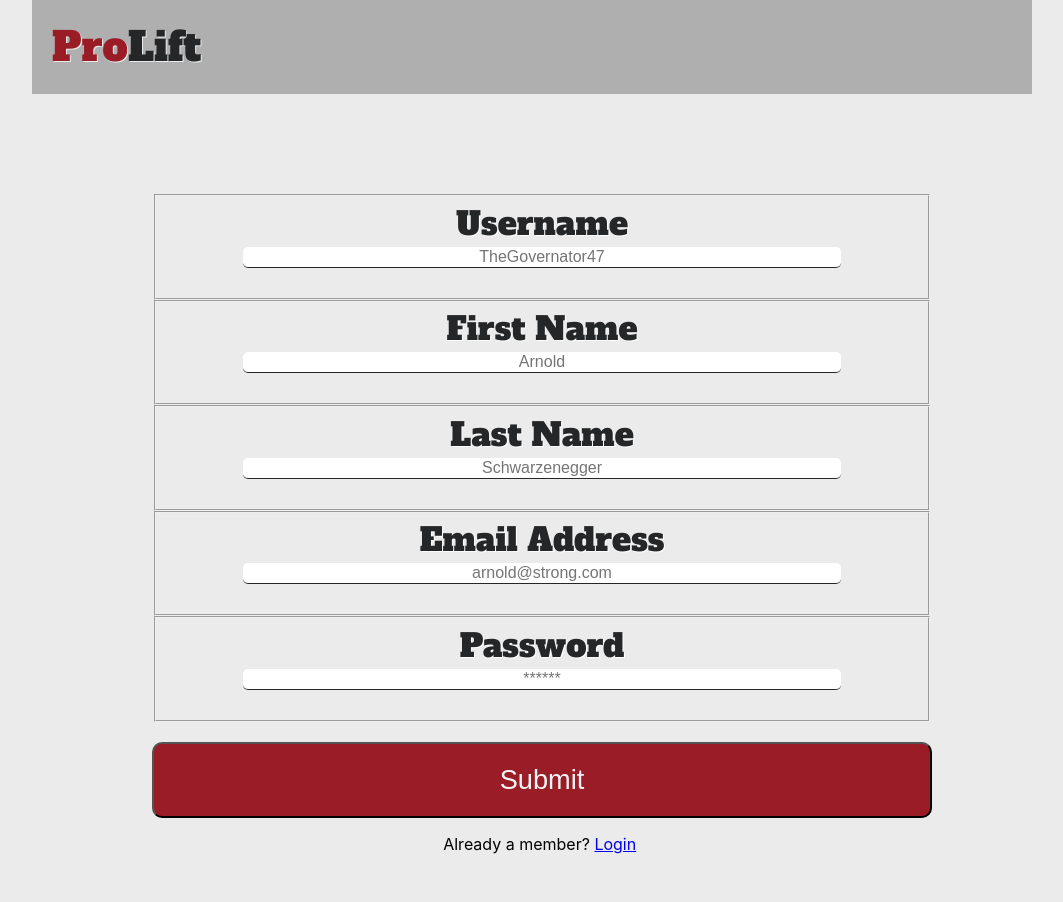
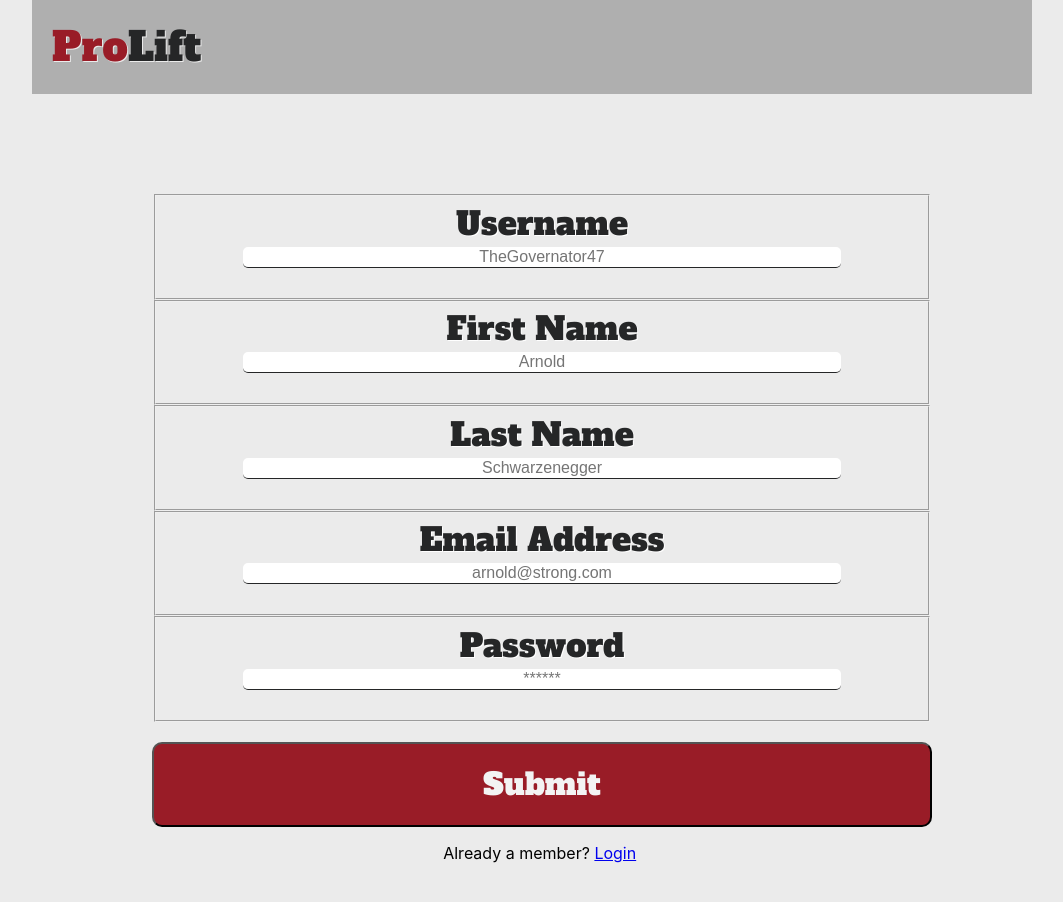
Before and after one commit to Weight-Lifting-Journal-Tattoine/FrontEnd, a React (Create React App) app: page / in a window 1280 px wide. Shown: the top 902 px of the page, without its empty margins (108-1171 px from the left). Built offline with nearby package versions, Linux system fonts and the light colour scheme.

Commit message:
CreatJournal and journal styling

```diff
--- a/src/components/auth/Login.js
+++ b/src/components/auth/Login.js
@@ -118,8 +118,9 @@ const ButtonStyle = styled.button`
   width:100%;
   border-radius: 10px;
   color: #f3f3f3;
-  font-size: 1.7rem;
+  font-size: 1.9rem;
   transition: 1s;
+  font-family: "Alfa Slab One", cursive;
 `
 
 const LogoStyle = styled.div`
--- a/src/components/auth/Register.js
+++ b/src/components/auth/Register.js
@@ -141,8 +141,9 @@ const ButtonStyle = styled.button`
   width:100%;
   border-radius: 10px;
   color: #f3f3f3;
-  font-size: 1.7rem;
+  font-size: 1.9rem;
   transition: 1s;
+  font-family: "Alfa Slab One", cursive;
 `
 
 const LogoStyle = styled.div`
--- a/src/components/journals/CreateJournal.js
+++ b/src/components/journals/CreateJournal.js
@@ -46,7 +46,7 @@ const CreateJournal = props => {
             onChange={inputHandler}
           />
         </label>
-
+          <span></span>
           <label>
             <Date>Select a Region</Date>
             <select
--- a/src/components/journals/Journal.js
+++ b/src/components/journals/Journal.js
@@ -2,6 +2,7 @@ import React, { useState, useEffect, useContext } from "react";
 import Axios from "axios";
 import CreateExercise from "./CreateExercise.js";
 import { UserContext } from "../../contexts/UserContext.js";
+import styled from "styled-components";
 
 function Journal(props) {
   const [button, setButton] = useState(false);
@@ -28,19 +29,28 @@ function Journal(props) {
         exercises.map((item, index) => {
           return (
             <div key={index}>
-              <h1>{item.name}</h1>
-              <p>
-                Sets: <span></span>
-                {item.sets}
-              </p>
-              <p>
-                Reps: <span></span>
-                {item.reps}
-              </p>
-              <p>
-                Weight: <span></span>
-                {item.weight}
-              </p>
+            <Container>
+                <ExerciseStyled>{item.name}</ExerciseStyled>
+
+                <ExerciseContainer>
+                  <StyledRegion>
+                    <div>
+                      Sets
+                      <div>{item.sets}</div>
+                    </div>
+                  </StyledRegion>
+
+                  <StyledRegion>
+                      Reps
+                      <div>{item.reps}</div>
+                  </StyledRegion>
+
+                  <StyledRegion>
+                      Weight
+                      <div>{item.weight}</div>
+                  </StyledRegion>
+                  </ExerciseContainer>
+              </Container>
             </div>
           );
         })}
@@ -53,9 +63,53 @@ function Journal(props) {
           setButton={setButton}
         />
       ) : (
-        <button onClick={() => setButton(true)}>Create Exercise</button>
+        <ButtonStyle onClick={() => setButton(true)}>Create New Exercise</ButtonStyle>
       )}
     </div>
   );
 }
 export default Journal;
+
+
+/****************Styles************/
+const ButtonStyle = styled.button`
+  height: auto;
+  padding: 10px 10px;
+  background: #991c27;
+  margin-bottom: 5%;
+  margin-left: 0%;
+  margin-top:2%;
+  width:50%;
+  border-radius: 10px;
+  color: #f3f3f3;
+  font-size: 1rem;
+  transition: 1s;
+  font-family: "Alfa Slab One", cursive;
+`
+const ExerciseContainer =styled.span`
+  display:flex;
+  align-self: flex-end;
+  margin-bottom: 5%;
+`
+
+const StyledRegion = styled.div`
+
+  color: #252627
+  font-size: 1rem;
+  font-family: "Alfa Slab One", cursive;
+  text-shadow: #ffffff 1px 1px 0;
+  margin:10%;
+
+`
+
+const ExerciseStyled = styled.div`
+  color: #252627
+  font-size: 3rem;
+  font-family: "Alfa Slab One", cursive;
+  text-shadow: #ffffff 1px 1px 0;
+`
+const Container = styled.div`
+  // width: 100%;
+  display:flex;
+  justify-content:space-evenly;
+`
```
